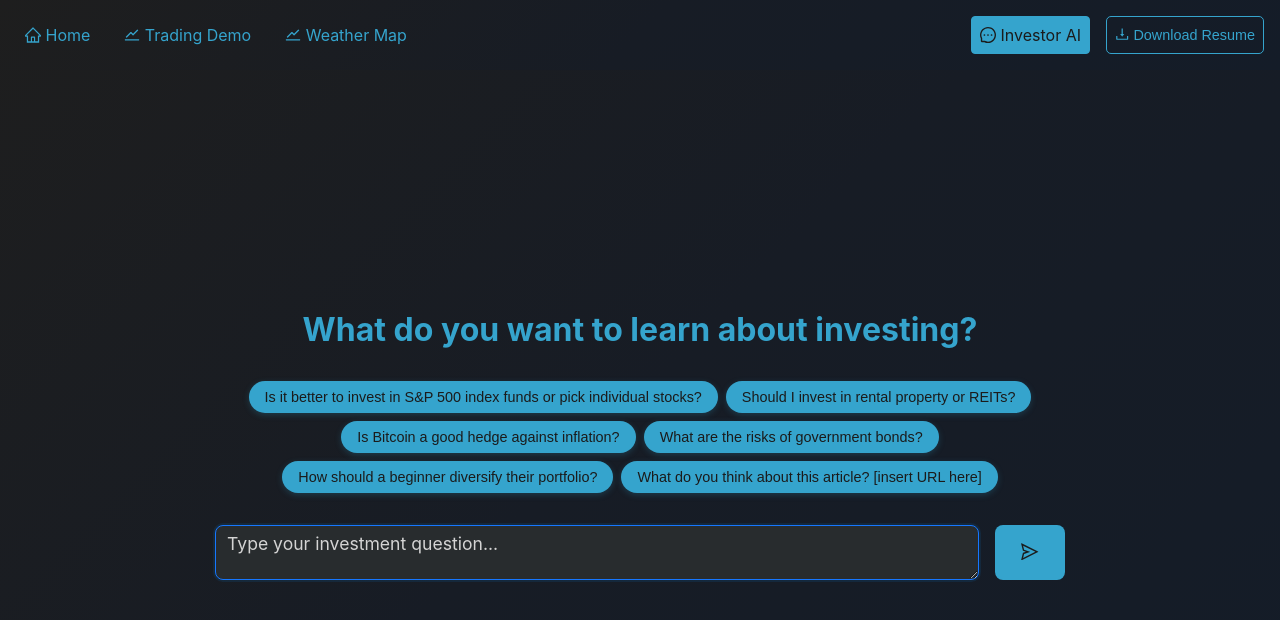
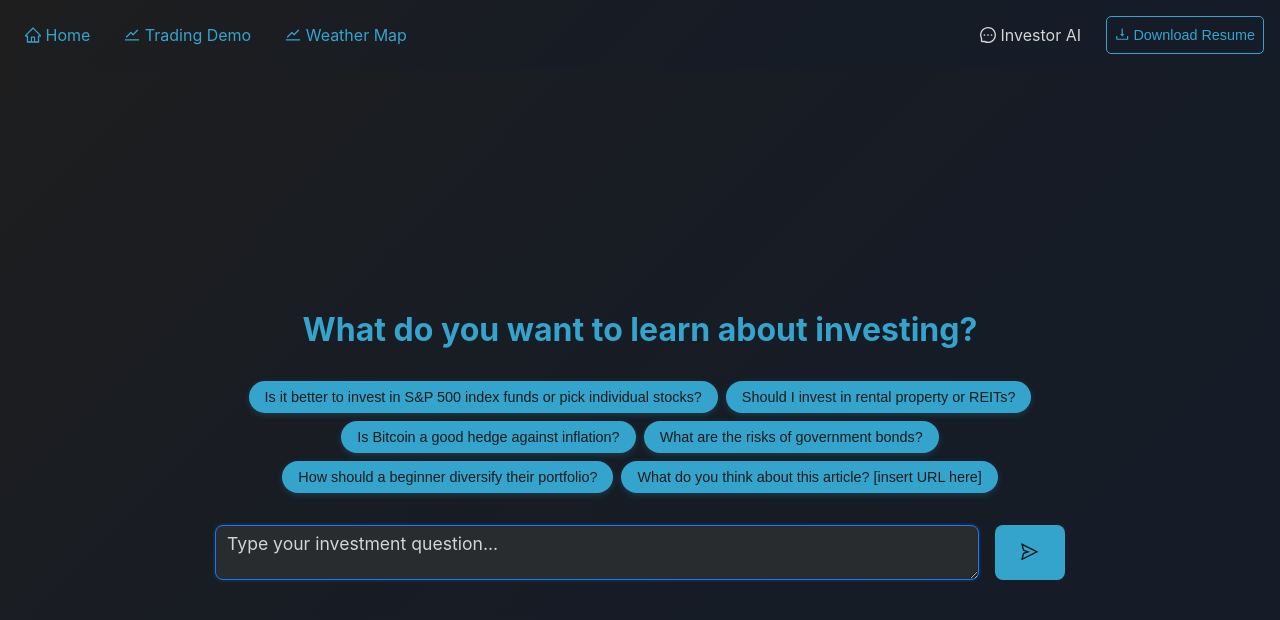
Before and after one commit to pohti/patrick-chen-portfolio, a Next.js app: page /chat in a window 1280 px wide. Shown: the top 620 px of the page. Built offline with nearby package versions, Linux system fonts and the light colour scheme.

Commit message:
style: change font color active for navlink

```diff
--- a/src/components/CustomNavLink/styles.css
+++ b/src/components/CustomNavLink/styles.css
@@ -8,15 +8,21 @@ a.nav-link {
   border-color: transparent;
 }
 
-a.nav-link.active {
+a.nav-link.active,
+a.nav-link:hover {
+  color: var(--font-color-white);
+}
+
+/* with border */
+/* a.nav-link.active {
   color: var(--font-color-secondary);
   border-color: var(--font-color-primary);
   background-color: var(--font-color-primary);
-}
+} */
 
-a.nav-link:hover {
+/* a.nav-link:hover {
   border-color: var(--font-color-primary);
-}
+} */
 
 a.nav-link.disabled {
   color: var(--font-color-secondary);
```
